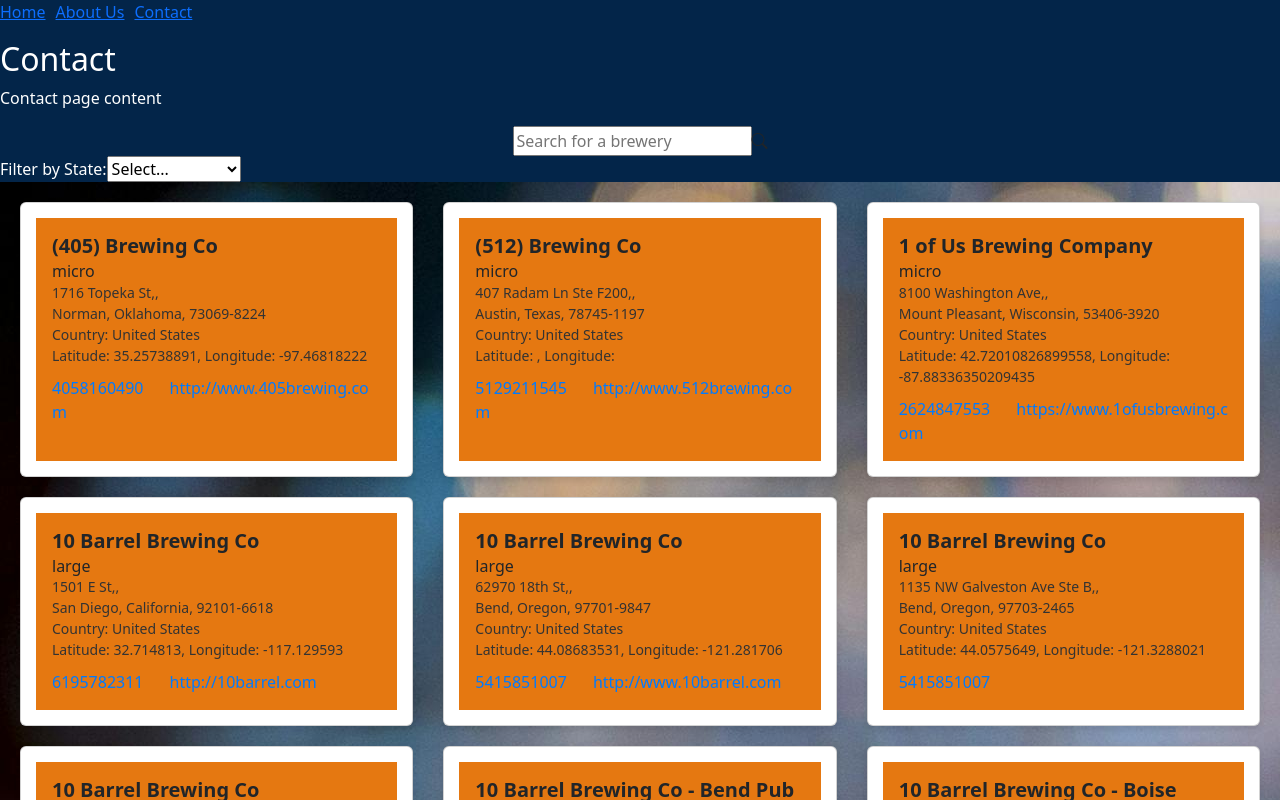
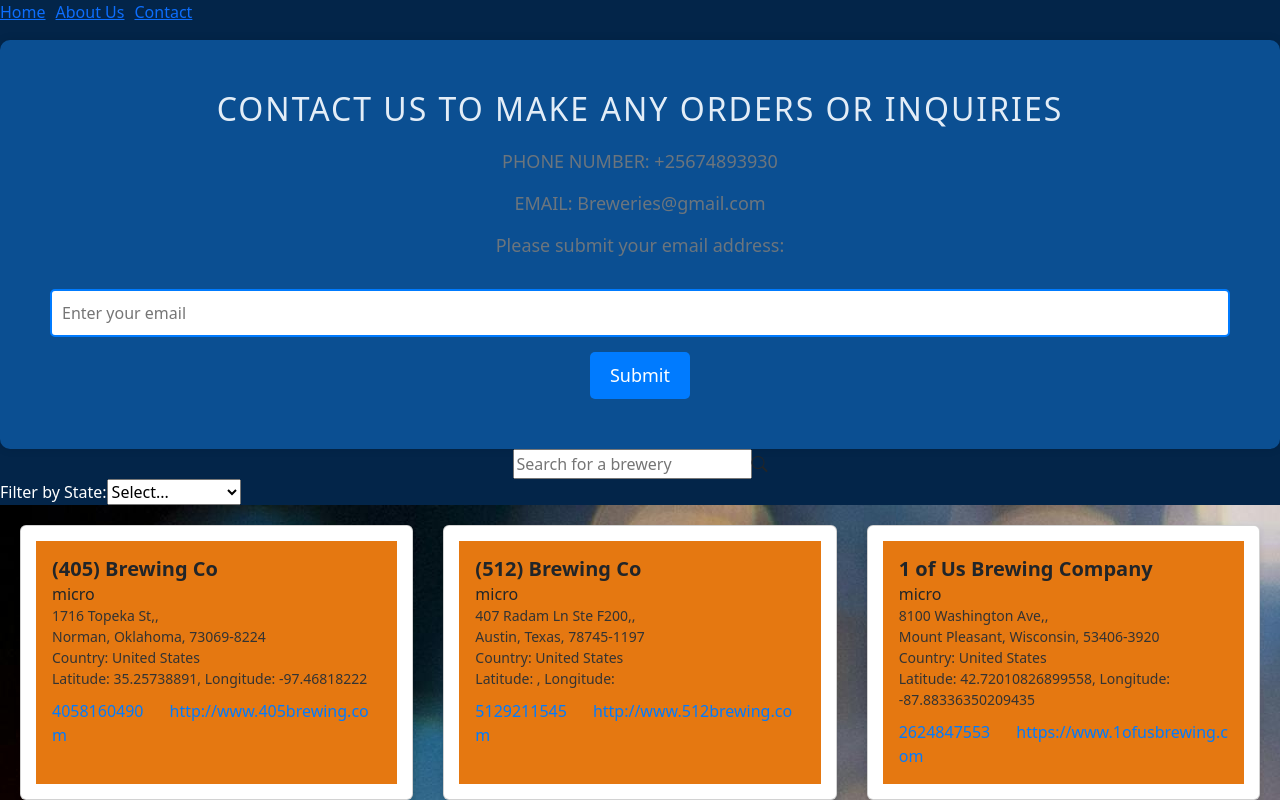
Before and after one commit to GathogoG/brewery-finder, a React (Create React App) app: page /contact in a window 1280 px wide. Shown: the top 800 px of the page. Built offline with nearby package versions, Linux system fonts and the light colour scheme.

Commit message:
NavBar Updates

```diff
--- a/src/App.css
+++ b/src/App.css
@@ -55,3 +55,71 @@
 .card-link:hover {
   text-decoration: underline;
 }
+
+/* Home.css */
+
+.home-container {
+    text-align: center;
+    padding: 50px;
+}
+
+.animated {
+    animation-duration: 1.5s;
+    animation-name: fadeInOut;
+    animation-iteration-count: infinite;
+    animation-direction: alternate;
+}
+
+@keyframes fadeInOut {
+    0% {
+        opacity: 0.5;
+        transform: scale(0.95);
+    }
+    100% {
+        opacity: 1;
+        transform: scale(1);
+    }
+}
+
+.title {
+    font-size: 48px;
+    color: #ffffff;
+    text-shadow: 2px 2px 4px rgba(0, 0, 0, 0.5);
+}
+
+.subtitle {
+    font-size: 24px;
+    color: #ffffff;
+    margin-top: 20px;
+}
+/* Home.css */
+
+.home-container {
+  text-align: center;
+  padding: 50px;
+}
+
+.title {
+  font-size: 48px;
+  color: #ffffff;
+  text-shadow: 2px 2px 4px rgba(0, 0, 0, 0.5);
+  animation: fadeInOut 2s infinite alternate; /* Apply animation directly to the title */
+}
+
+.subtitle {
+  font-size: 24px;
+  color: #ffffff;
+  margin-top: 20px;
+  animation: fadeInOut 2s infinite alternate; /* Apply animation directly to the subtitle */
+}
+
+@keyframes fadeInOut {
+  0% {
+      opacity: 0.5;
+      transform: scale(0.95);
+  }
+  100% {
+      opacity: 1;
+      transform: scale(1);
+  }
+}
--- a/src/components/About.jsx
+++ b/src/components/About.jsx
@@ -1,16 +1,19 @@
-// AboutUs.jsx
 import React from 'react';
-
+import './App.css';
 function AboutUs() {
-    // const handleClick = () => {
-    //     alert('You clicked on the About Us page!');
-    // };
-
     return (
-        <div>
-            <h2 className='text-white'>About Us</h2>
-            <p className='text-white'> About Us page content</p>
-
+        <div className='text-center'>
+            <h2 className='text-white lively-title'>Welcome </h2>
+            <div className="about-section">
+                <div className="about-content">
+                    <p className='text-white'>
+                        At Breweries, we are passionate about crafting unique experiences for beer enthusiasts around the world. Our journey began with a simple idea: to create exceptional brews that delight the senses and bring people together.
+                    </p>
+                    <p className='text-white'>
+                        From our humble beginnings in a small brewery, we have grown into a global brand known for quality, innovation, and community. Every batch of beer we produce is a testament to our dedication to excellence and our commitment to the craft.
+                    </p>
+                </div>
+            </div>
         </div>
     );
 }
--- a/src/components/App.css
+++ b/src/components/App.css
@@ -41,3 +41,87 @@
 .card-link:hover {
   text-decoration: underline;
 }
+/* AboutUs.css */
+
+.text-center {
+  text-align: center;
+}
+
+.text-white {
+  color: white;
+}
+
+.about-content {
+  max-width: 600px;
+  margin: 0 auto;
+  padding: 20px;
+  background-color: rgba(255, 255, 255, 0.1);
+  border-radius: 10px;
+  box-shadow: 0 0 10px rgba(0, 0, 0, 0.2);
+}
+
+.about-content p {
+  margin-bottom: 15px;
+}
+/* AboutUs.css */
+
+@keyframes pulse {
+  0% { transform: scale(1); }
+  50% { transform: scale(1.1); }
+  100% { transform: scale(1); }
+}
+
+.lively-title {
+  animation: pulse 2s infinite alternate;
+}
+
+
+/* Contact.css */
+
+.contact-container {
+  background-color: #0b4f92;
+  padding: 50px;
+  border-radius: 10px;
+  box-shadow: 0 0 10px rgba(0, 0, 0, 0.1);
+  text-align: center;
+}
+
+.contact-title {
+  font-size: 32px;
+  color: #e3edf7;
+  margin-bottom: 20px;
+  text-transform: uppercase;
+  letter-spacing: 2px;
+}
+
+.contact-info {
+  font-size: 18px;
+  color: #6c757d;
+  margin-bottom: 15px;
+}
+
+.contact-form {
+  margin-top: 30px;
+}
+
+.contact-form input[type="email"] {
+  width: 100%;
+  padding: 10px;
+  margin-bottom: 15px;
+  border: 2px solid #007bff;
+  border-radius: 5px;
+}
+
+.contact-form button {
+  background-color: #007bff;
+  color: #ffffff;
+  border: none;
+  padding: 10px 20px;
+  font-size: 18px;
+  border-radius: 5px;
+  cursor: pointer;
+}
+
+.contact-form button:hover {
+  background-color: #0056b3;
+}
--- a/src/components/Contacts.jsx
+++ b/src/components/Contacts.jsx
@@ -1,18 +1,35 @@
-// Contact.jsx
-import React from 'react';
+import React, { useState } from 'react';
+import './App.css'; // Import the CSS file
 
-function Contact() {
-    // const handleClick = () => {
-    //     alert('You clicked on the Contact page!');
-    // };
+const Contact = () => {
+  const [email, setEmail] = useState('');
 
-    return (
-        <div>
-            <h2 className='text-white'>Contact</h2>
-            <p className='text-white'>Contact page content</p>
+  const handleSubmit = (e) => {
+    e.preventDefault();
+    console.log('Submitted email:', email);
+    setEmail('');
+  };
 
-        </div>
-    );
-}
+  return (
+    <>
+      <div className='contact-container'>
+        <h2 className='contact-title'>Contact Us to make any orders or inquiries</h2>
+        <p className='contact-info'>PHONE NUMBER: +25674893930</p>
+        <p className='contact-info'>EMAIL: Breweries@gmail.com</p>
+        <p className='contact-info'>Please submit your email address:</p>
+        <form className='contact-form' onSubmit={handleSubmit}>
+          <input
+            type="email"
+            value={email}
+            onChange={(e) => setEmail(e.target.value)}
+            placeholder="Enter your email"
+            required
+          />
+          <button type="submit">Submit</button>
+        </form>
+      </div>
+    </>
+  );
+};
 
 export default Contact;
--- a/src/components/Home.jsx
+++ b/src/components/Home.jsx
@@ -1,16 +1,13 @@
 // Home.jsx
 import React from 'react';
+import './App.css'
 
 function Home() {
-    // const handleClick = () => {
-    //     alert('You clicked on the Home page!');
-    // };
-
     return (
-        <div className='p'>
-            <h2 className='text-white'>Home</h2>
-            <p className='text-white'>Welcome to the Home page</p>
-
+        <div className='home-container'>
+            <h2 className='title'>THE BREWERIES</h2>
+            <p className='subtitle'>Having Unique Beer Experiences</p>
+            {/* Additional content can be added here */}
         </div>
     );
 }
```
